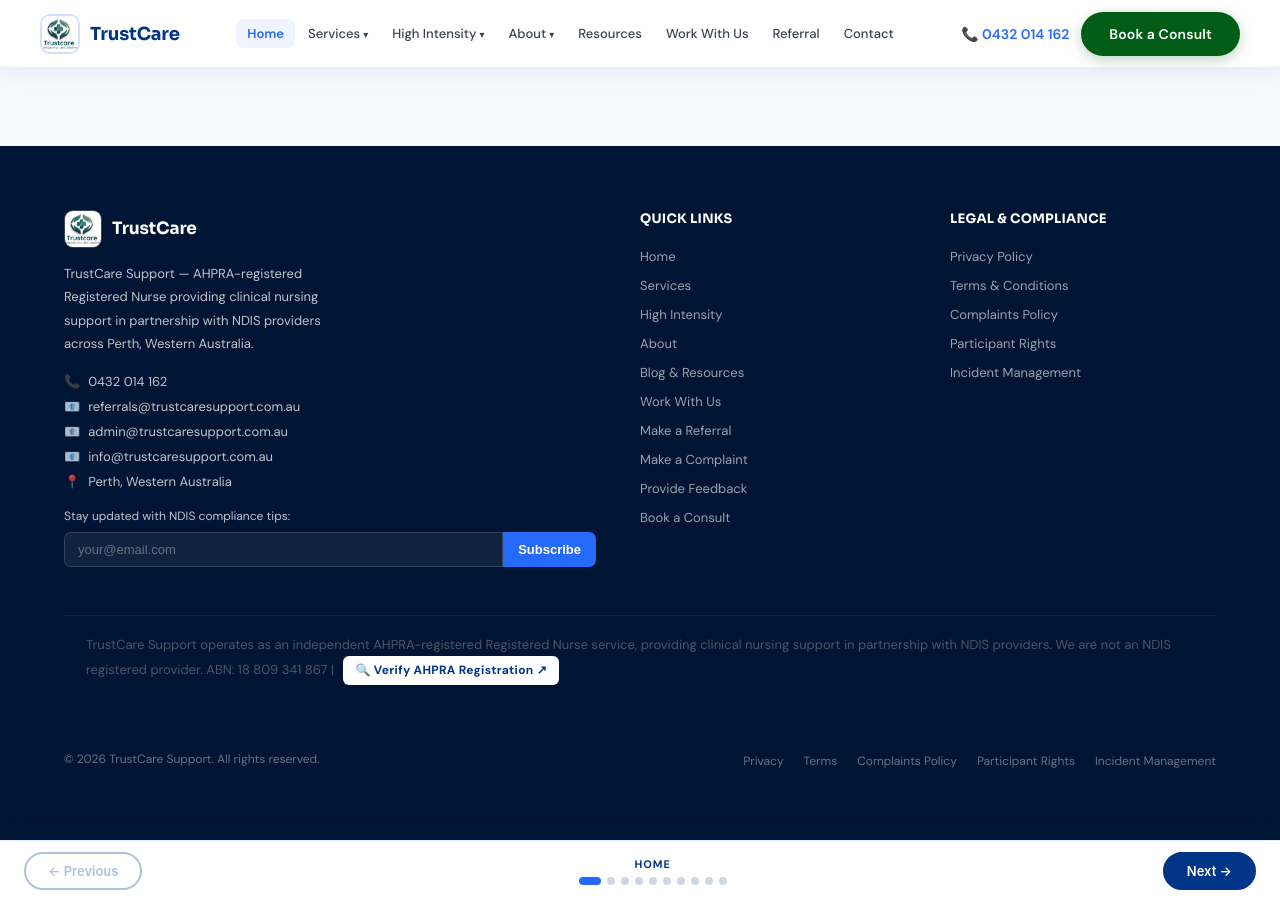
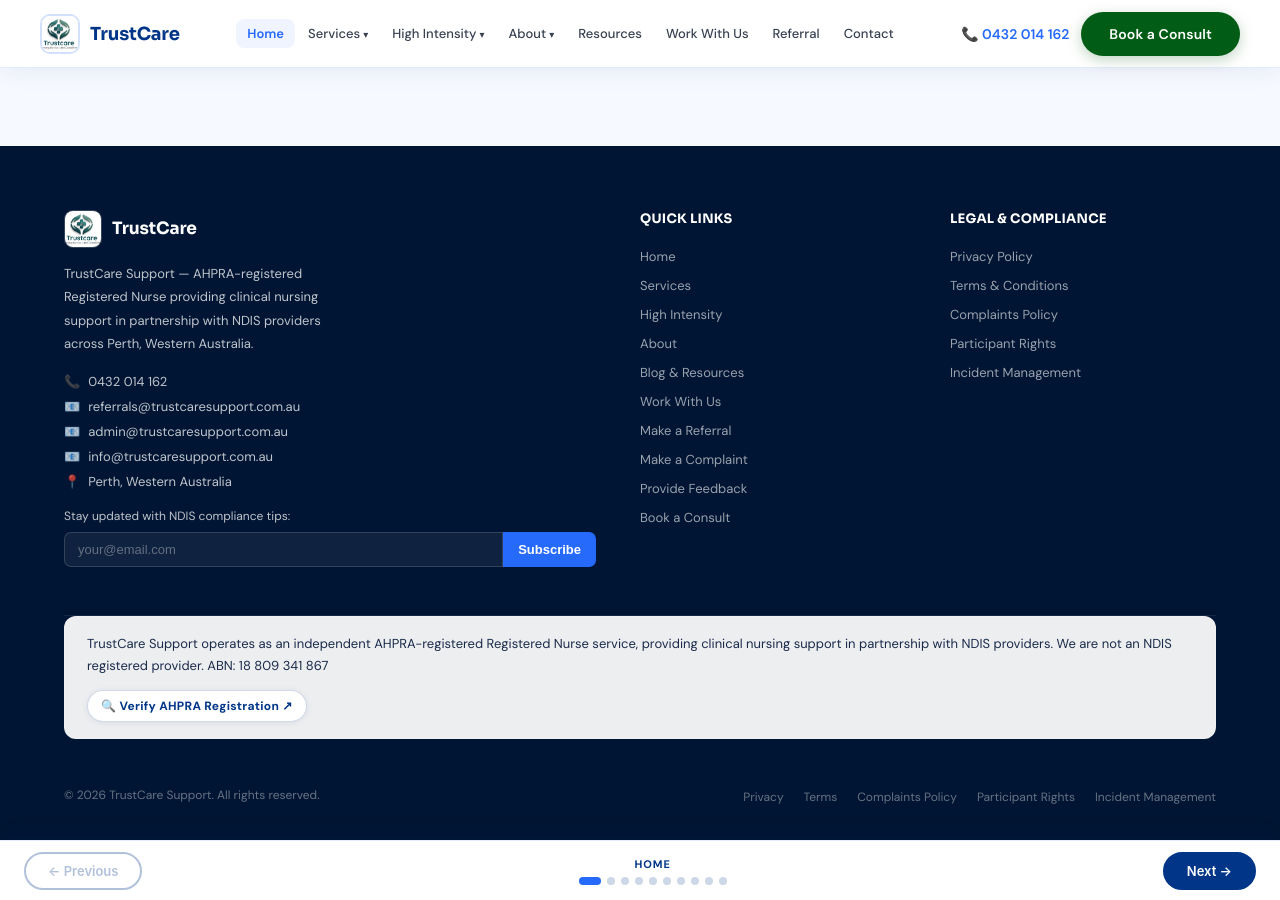
Before and after one commit to abassaj89-eng/TrustCare_NursingServices, a Jekyll site: the page built from index.html, in a window 1280 px wide and 900 px high, scrolled down 4248 px. Built offline with Jekyll 4.4.1, drawn with Linux system fonts in a browser that asks for light colours; a script that is not in the unit is left out.

Commit message:
Fix footer ABN/AHPRA card — restore white card appearance
- background: rgba(255,255,255,0.93) — visible white card against dark footer
- color: #1a2b4a — dark readable text replacing invisible #4a5568
- Flex layout so text and button sit inline cleanly
- Button: pill shape, navy border, subtle shadow
- Removed undefined var(--bg-cta) which left the card invisible

Co-Authored-By: Claude Sonnet 4.6 <noreply@anthropic.com>

```diff
--- a/index.html
+++ b/index.html
@@ -1539,8 +1539,9 @@
         </ul>
       </div>
     </div>
-    <div style="background:var(--bg-cta);border-radius:12px;padding:18px 22px;margin-bottom:24px;font-size:13px;color:#4a5568;line-height:1.7;">
-      TrustCare Support operates as an independent AHPRA-registered Registered Nurse service, providing clinical nursing support in partnership with NDIS providers. We are not an NDIS registered provider. ABN: 18 809 341 867 | <a href="https://www.ahpra.gov.au/Registration.aspx" target="_blank" style="display:inline-block;margin-left:6px;padding:4px 12px;background:#fff;color:#003588;font-weight:700;font-size:12px;border-radius:6px;text-decoration:none;letter-spacing:0.3px;">🔍 Verify AHPRA Registration ↗</a>
+    <div style="background:rgba(255,255,255,0.93);border-radius:12px;padding:16px 22px;margin-bottom:24px;font-size:13px;color:#1a2b4a;line-height:1.7;border:1px solid rgba(255,255,255,0.18);display:flex;align-items:center;flex-wrap:wrap;gap:12px;">
+      <span>TrustCare Support operates as an independent AHPRA-registered Registered Nurse service, providing clinical nursing support in partnership with NDIS providers. We are not an NDIS registered provider. ABN: 18 809 341 867</span>
+      <a href="https://www.ahpra.gov.au/Registration.aspx" target="_blank" rel="noopener noreferrer" style="display:inline-flex;align-items:center;gap:5px;white-space:nowrap;padding:5px 13px;background:#fff;color:#003588;font-weight:700;font-size:12px;border-radius:100px;text-decoration:none;letter-spacing:0.3px;border:1.5px solid rgba(0,53,136,0.18);box-shadow:0 1px 6px rgba(0,35,100,0.08);">🔍 Verify AHPRA Registration ↗</a>
     </div>
     <div class="footer__bottom">
       <span class="footer__copy">© 2026 TrustCare Support. All rights reserved.</span>
```
